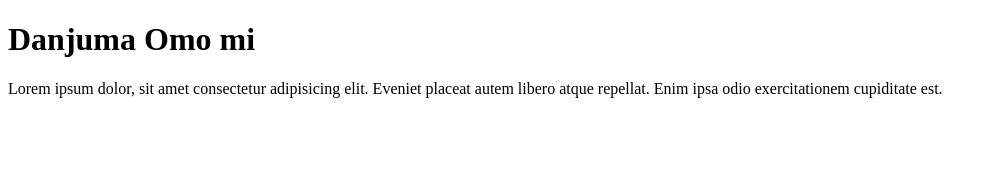
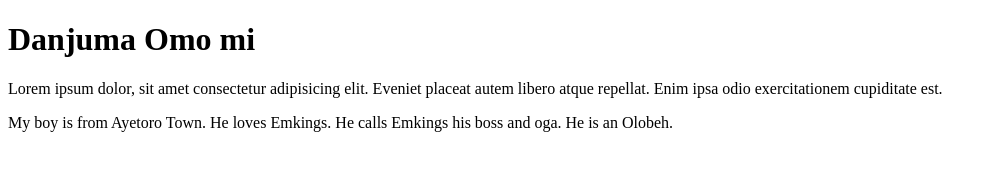
Before and after one commit to Balokings/danjuma_aburo, a plain HTML site: page index.html in a window 1280 px wide. Shown: the whole page, without its empty margins (0-997 px from the left). Drawn offline with Linux system fonts and the light colour scheme.

Commit message:
another paragraph

```diff
--- a/index.html
+++ b/index.html
@@ -8,5 +8,6 @@
 <body>
    <h1>Danjuma Omo mi</h1>
    <p>Lorem ipsum dolor, sit amet consectetur adipisicing elit. Eveniet placeat autem libero atque repellat. Enim ipsa odio exercitationem cupiditate est.</p>
+   <p>My boy is from Ayetoro Town. He loves Emkings. He calls Emkings his boss and oga. He is an Olobeh.</p>
 </body>
 </html>
```
